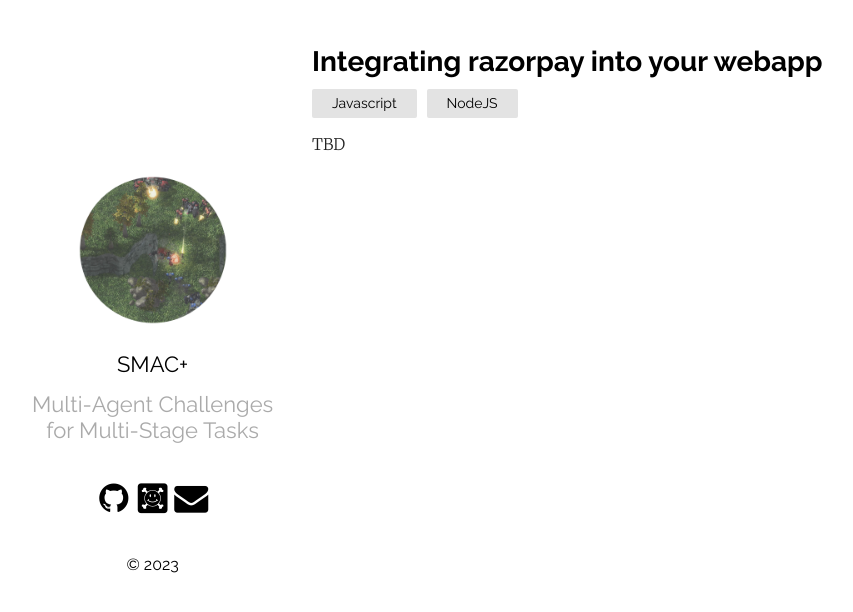
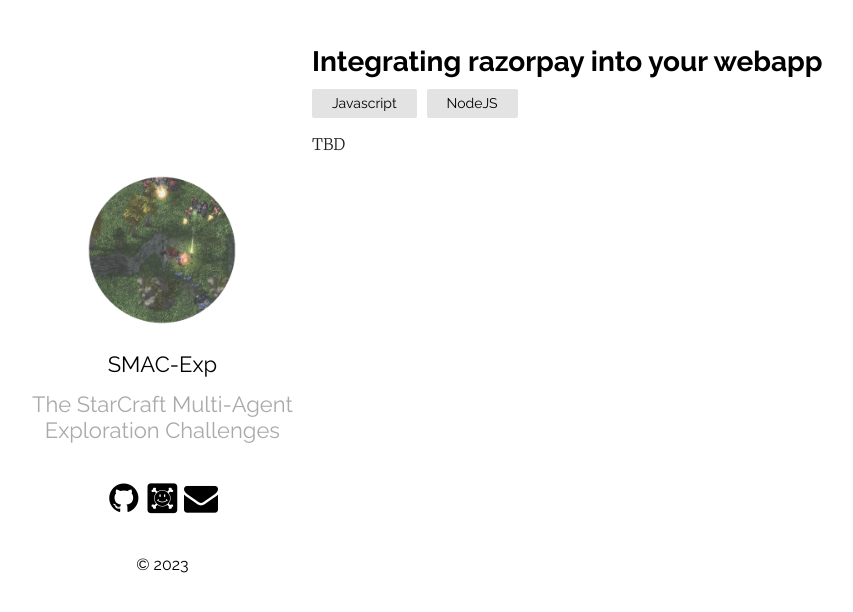
Before and after one commit to osilab-kaist/smac_exp, a Jekyll site: the page built from _posts/2019-03-23-welcome-to-jekyll.markdown, in a window 1280 px wide. Shown: the top 612 px of the page, without its empty margins (43-896 px from the left). Built offline with Jekyll 4.4.1, drawn with Linux system fonts in a browser that asks for light colours; some web fonts are replaced.

Commit message:
Update _config.yml

```diff
--- a/_config.yml
+++ b/_config.yml
@@ -1,4 +1,4 @@
-title: SMAC+
+title: SMAC-Exp
 author: MingyuKim
 email: callingu@kaist.ac.kr
 description: > # this means to ignore newlines until "show_exerpts:"
@@ -12,10 +12,10 @@
 sass:
   sass_dir: _sass
 plainwhite:
-  name: SMAC+
+  name: SMAC-Exp
   tagline: |
-    Multi-Agent Challenges
-    for Multi-Stage Tasks
+    The StarCraft Multi-Agent
+    Exploration Challenges
   date_format: "%b %-d, %Y"
   sitemap: false # set to true to generate sitemap.xml content
   search: false # set to true to enable searchbar
```
